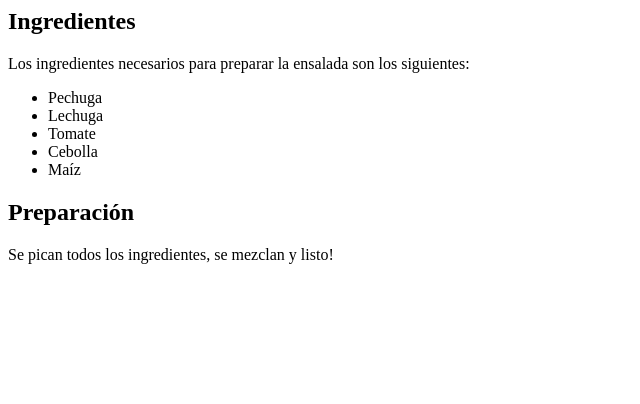
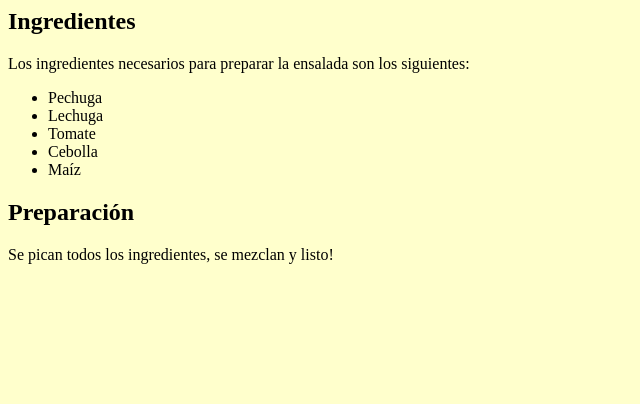
Before and after one commit to AndrewSnake961/aspirantes-mir-html-y-css, a plain HTML site: page ejercicio1-html-y-css/index.html in a window 1280 px wide. Shown: the part 396-800 px from the top of the page, without its empty margins (0-640 px from the left). Drawn offline with Linux system fonts and the light colour scheme.

Commit message:
Bonus: change the background

```diff
--- a/ejercicio1-html-y-css/estilos.css
+++ b/ejercicio1-html-y-css/estilos.css
@@ -1,3 +1,6 @@
 h1 {
     color: #34089c;
   }
+body {
+    background-color: #ffffcc;
+  }
```
